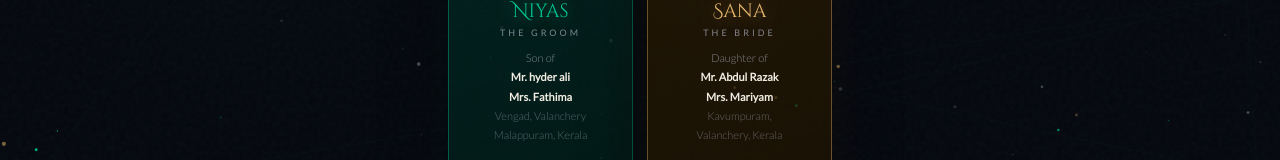
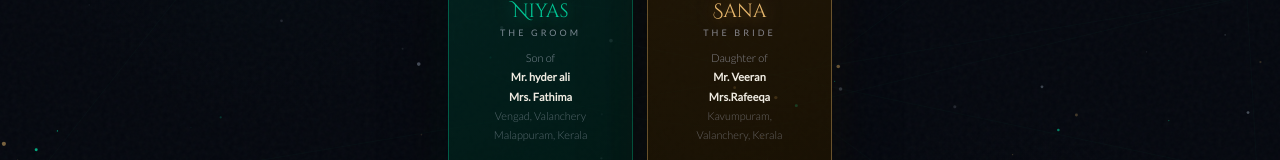
Before and after one commit to muhammedmigdad/wedding, a React (Vite) app: page / in a window 1280 px wide. Both pictures are taken after a click on the button "✉ OPEN INVITATION". Shown: the part 238-398 px from the top of the page. Built offline with nearby package versions, Linux system fonts and the light colour scheme.

Commit message:
Initial commit for wedding  project

```diff
--- a/src/App.jsx
+++ b/src/App.jsx
@@ -752,8 +752,8 @@ export default function App() {
               <div className="cc-role">The Bride</div>
               <div className="cc-det">
                 Daughter of<br/>
-                <strong style={{color:"var(--cream)"}}>Mr. Abdul Razak</strong><br/>
-                <strong style={{color:"var(--cream)"}}>Mrs. Mariyam</strong><br/>
+                <strong style={{color:"var(--cream)"}}>Mr. Veeran</strong><br/>
+                <strong style={{color:"var(--cream)"}}>Mrs.Rafeeqa</strong><br/>
                 <span style={{opacity:0.7}}>Kavumpuram,<br/>Valanchery, Kerala</span>
                 <br/><br/>
                 <strong style={{color:"var(--cream)"}}>Brothers:</strong> Ashraf · Sinan<br/>
```
